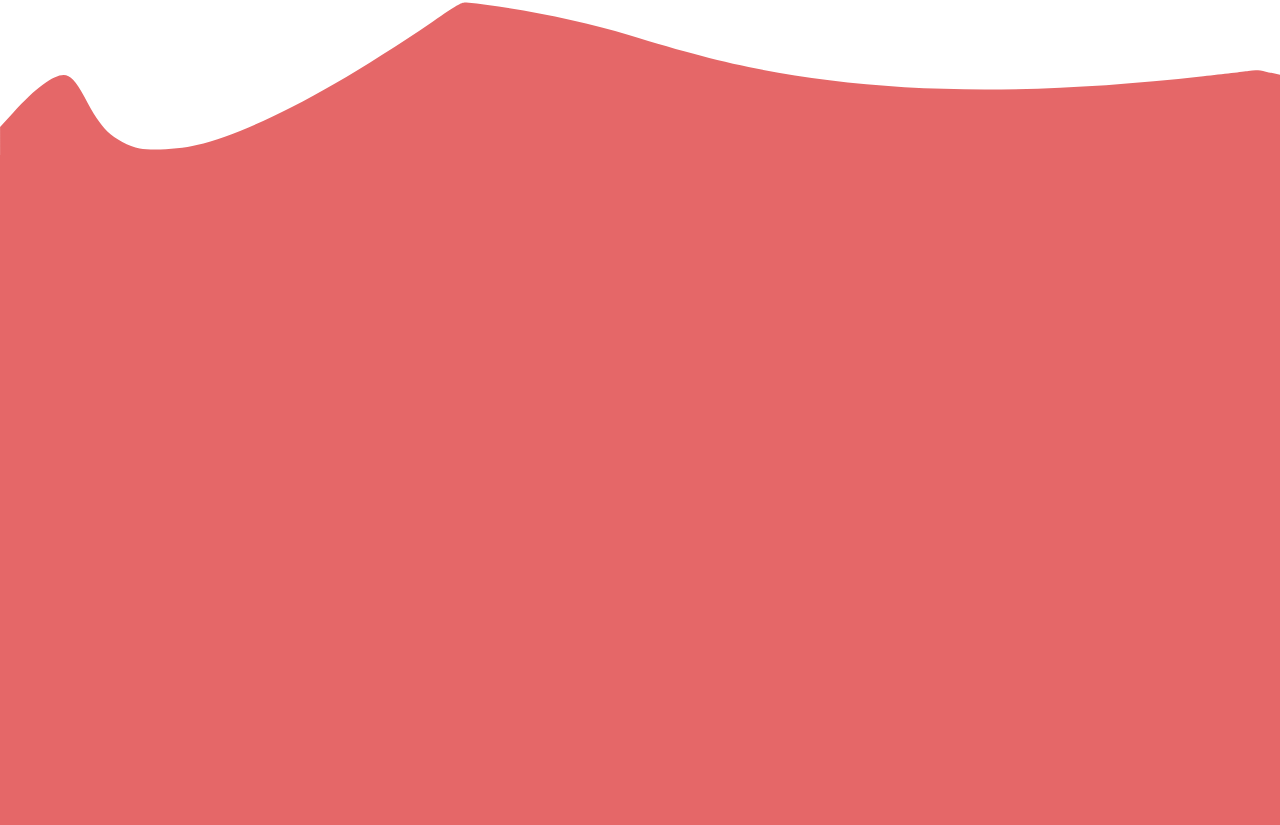
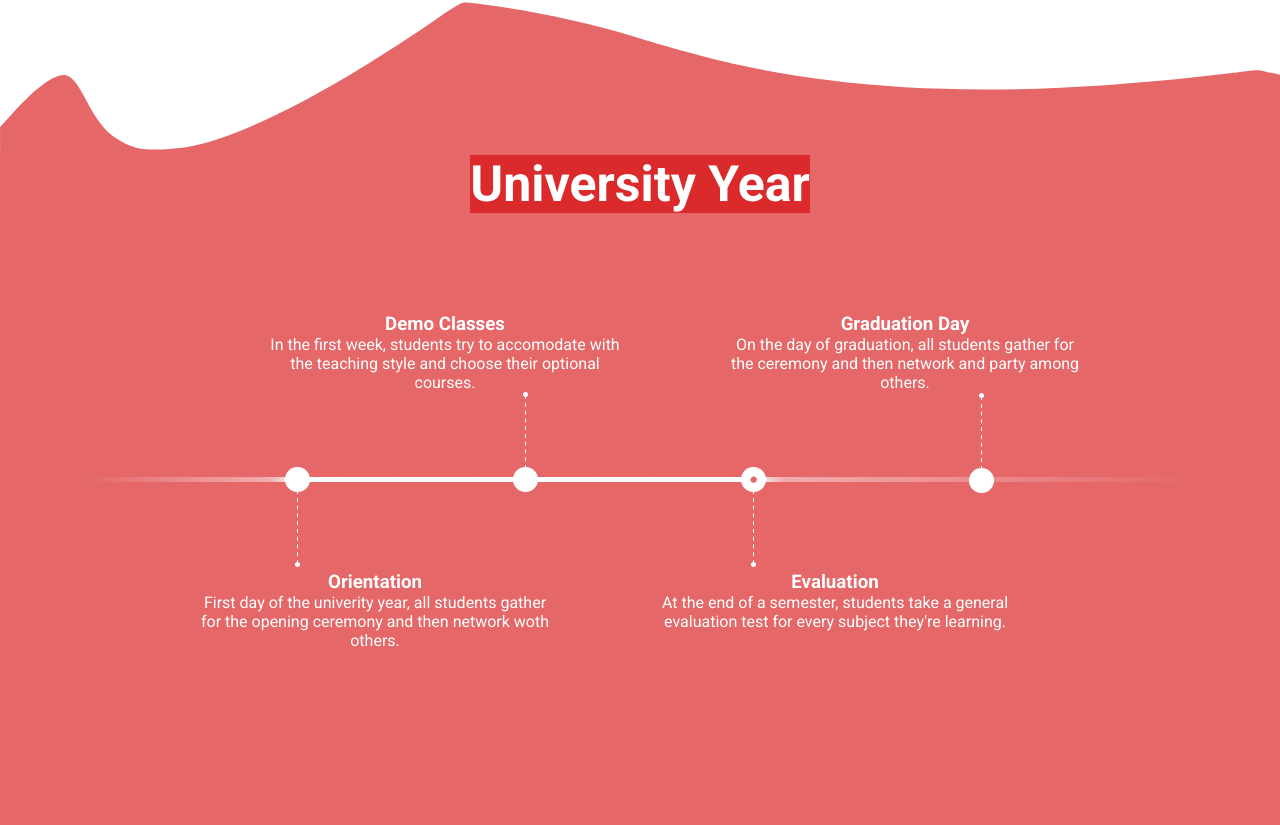
Before and after one commit to bertoldimatteo/proj-html-vuejs, a Vue app: page / in a window 1280 px wide. Shown: the part 2795-3620 px from the top of the page. Built offline with nearby package versions, Linux system fonts and the light colour scheme.

Commit message:
completata parte sopra middle section

```diff
--- a/src/assets/style/_containers.scss
+++ b/src/assets/style/_containers.scss
@@ -20,5 +20,8 @@
 };
 .container-p {
     max-width: var(--container-p);
-    margin: auto;
+    margin: auto
 };
+.container-p-nm {
+    max-width: var(--container-p);
+};
--- a/src/assets/style/_variables.scss
+++ b/src/assets/style/_variables.scss
@@ -14,6 +14,7 @@
     --color-four: #79b530;
     --color-five: #69de89;
     --color-six: #82b541;
+    --color-seven: #db2a2c;
 
     // GREY SECTION
     --gray-one: #000000;
--- a/src/components/mainComponents/baseMain.vue
+++ b/src/components/mainComponents/baseMain.vue
@@ -70,6 +70,35 @@
         </section>
         <section class="middle-part">
             <div class="wave-bg-top"></div>
+                <section class="middle-section">
+                    <div class="container-lg">
+                        <div class="top-info">
+                            <h2><mark class="highlight">University Year</mark></h2>
+                            <div class="paragraph top-paragraph">
+                                <div class="par-one container-p-nm">
+                                    <h3>Demo Classes</h3>
+                                    <p>In the first week, students try to accomodate with the teaching style and choose their optional courses.</p>
+                                </div>
+                                 <div class="par-two container-p-nm">
+                                    <h3>Graduation Day</h3>
+                                    <p>On the day of graduation, all students gather for the ceremony and then network and party among others.</p>
+                                </div>
+                            </div>
+                            <img src="../../assets/reference/img/Timeline-Item.png" alt="studies-line">
+                            <div class="paragraph bottom-paragraph">
+                                <div class="par-three container-p-nm">
+                                    <h3>Orientation</h3>
+                                    <p>First day of the univerity year, all students gather for the opening ceremony and then network woth others.</p>
+                                </div>
+                                 <div class="par-four container-p-nm">
+                                    <h3>Evaluation</h3>
+                                    <p>At the end of a semester, students take a general evaluation test for every subject they're learning.</p>
+                            </div>
+                        </div>
+                        <div class="bottom-info"></div>
+                        </div>
+                    </div>
+                </section>
             <div class="wave-bg-btm"></div>
         </section>
     </main>
@@ -185,11 +214,34 @@ export default {
 .third-section .right-section img {
     width: 480px;
 }
+.highlight {
+    background-color: var(--color-seven);
+    color: var(--white-one);
+}
+.middle-section h3, h4, p {
+    color: var(--white-one);
+}
+.middle-section .paragraph {
+    display: flex;
+}
+.top-paragraph {
+    justify-content: flex-end;
+    margin-right: 200px ;
+    gap: 110px;
+}
+.bottom-paragraph {
+    margin-left: 200px ;
+    gap: 110px;
+}
 .middle-part {
     margin: 120px 0;
     background-color: var(--color-two);
     height: 800px;
     position: relative;
+    text-align: center;
+}
+.top-info h2 {
+    margin: 100px 0;
 }
 .wave-bg-top {
     position: absolute;
```
